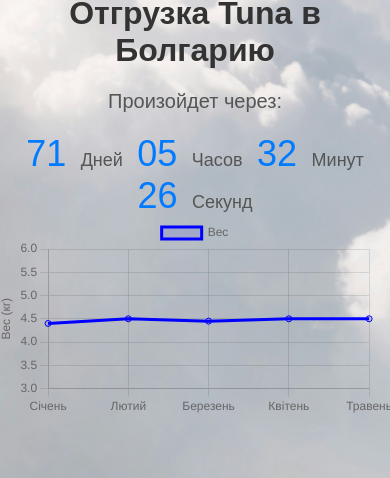
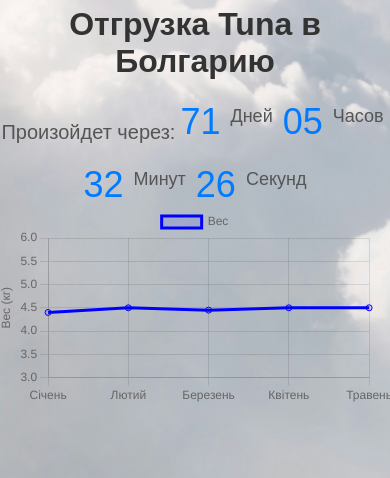
Before and after one commit to Arsenalec23/timer, a plain HTML site: page index.html in a window 390 px wide. Shown: the part 366-844 px from the top of the page. Drawn offline with nearby package versions, Linux system fonts and the light colour scheme.

Commit message:
Update styles.css

```diff
--- a/styles.css
+++ b/styles.css
@@ -57,8 +57,15 @@ h1 {
     height: auto;
 }
 
-.weightChartContainer {
-    margin-top: 20px;
-    width: 100%; /* Adjust width as needed */
-    max-width: 600px; /* Set a maximum width if desired */
+@media screen and (max-width: 600px) {
+    #countdown {
+        display: flex;
+        flex-wrap: wrap;
+        justify-content: center;
+    }
+
+    .unit {
+        display: inline; /* Reset display property for inline behavior */
+        margin: 5px; /* Adjust margin as needed */
+    }
 }
```
